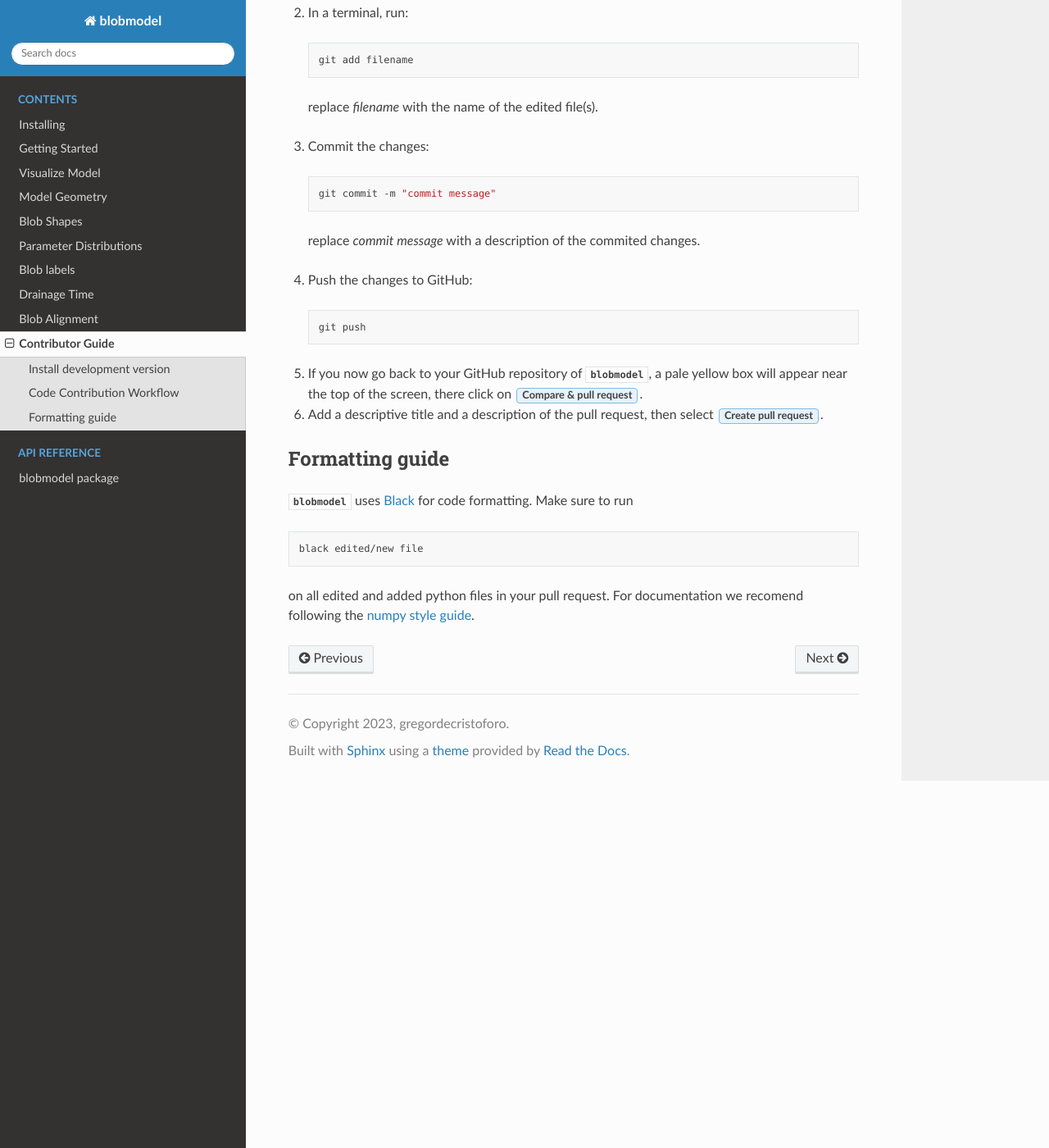
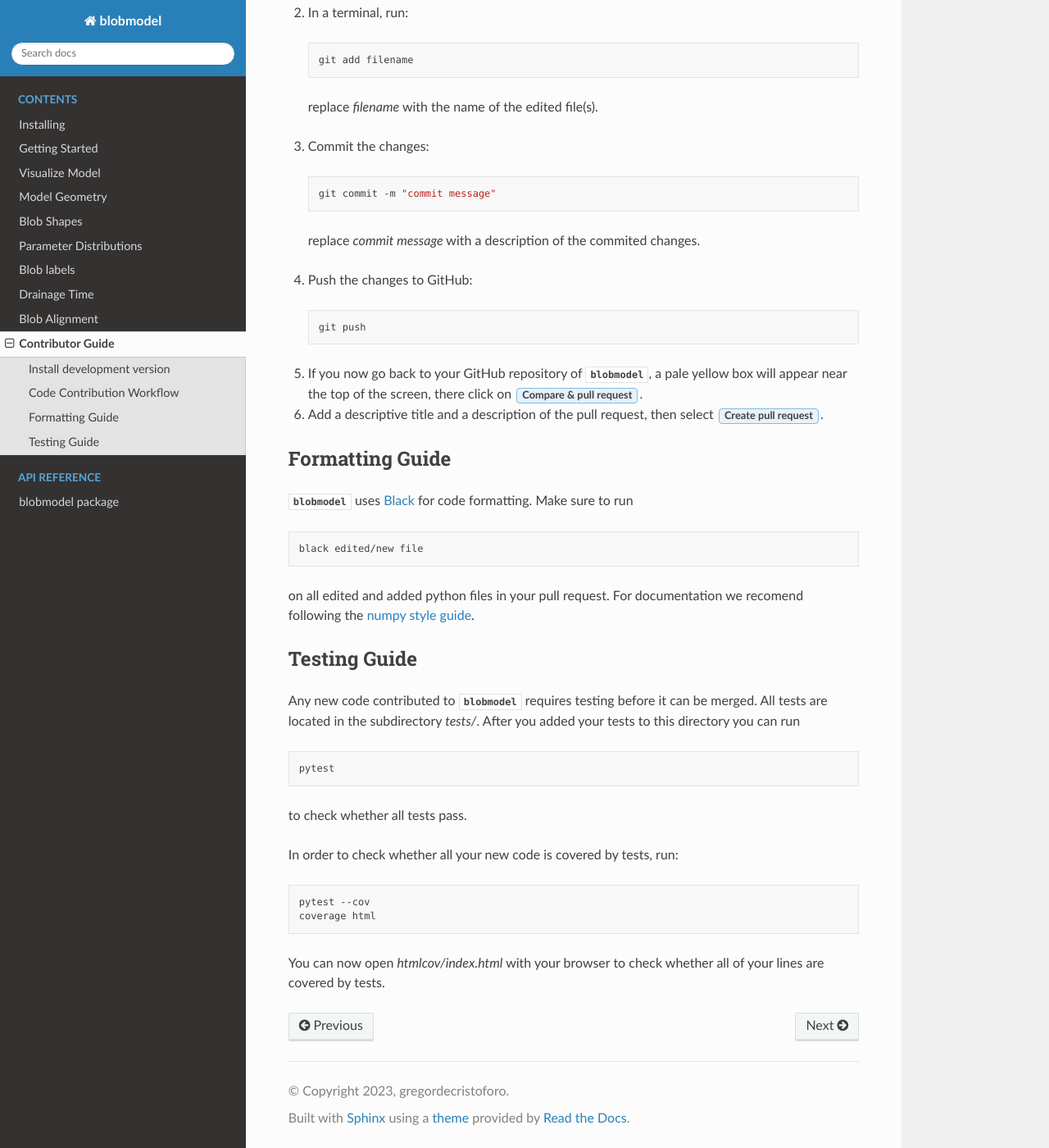
Before and after one commit to uit-cosmo/blobmodel, a Sphinx documentation site: the page built from docs/contributor_guide.rst, in a window 1280 px wide and 1400 px high, scrolled down 777 px. Shown: the whole window at 82% size. Built offline with Sphinx 7.4.7 and the Read the Docs theme 2.0.0, drawn with Linux system fonts in a browser that asks for light colours.

Commit message:
testing guide written

```diff
--- a/docs/contributor_guide.rst
+++ b/docs/contributor_guide.rst
@@ -59,7 +59,7 @@ After the package is installed, we can startthe cycle of making changes:
 6. Add a descriptive title and a description of the pull request, then select :guilabel:`Create pull request`.
 
 ++++++++++++++++
-Formatting guide
+Formatting Guide
 ++++++++++++++++
 
 :py:mod:`blobmodel` uses `Black <https://github.com/psf/black>`_ for code formatting. Make sure to run
@@ -69,3 +69,25 @@ Formatting guide
    black edited/new file
 
 on all edited and added python files in your pull request. For documentation we recomend following the `numpy style guide <https://numpydoc.readthedocs.io/en/latest/format.html>`_.
+
++++++++++++++
+Testing Guide
++++++++++++++
+
+Any new code contributed to :py:mod:`blobmodel` requires testing before it can be merged. All tests are located in the subdirectory `tests/`.
+After you added your tests to this directory you can run
+
+.. code-block:: bash
+
+   pytest
+
+to check whether all tests pass.
+
+In order to check whether all your new code is covered by tests, run:
+
+.. code-block:: bash
+
+   pytest --cov
+   coverage html
+
+You can now open `htmlcov/index.html` with your browser to check whether all of your lines are covered by tests.
```
